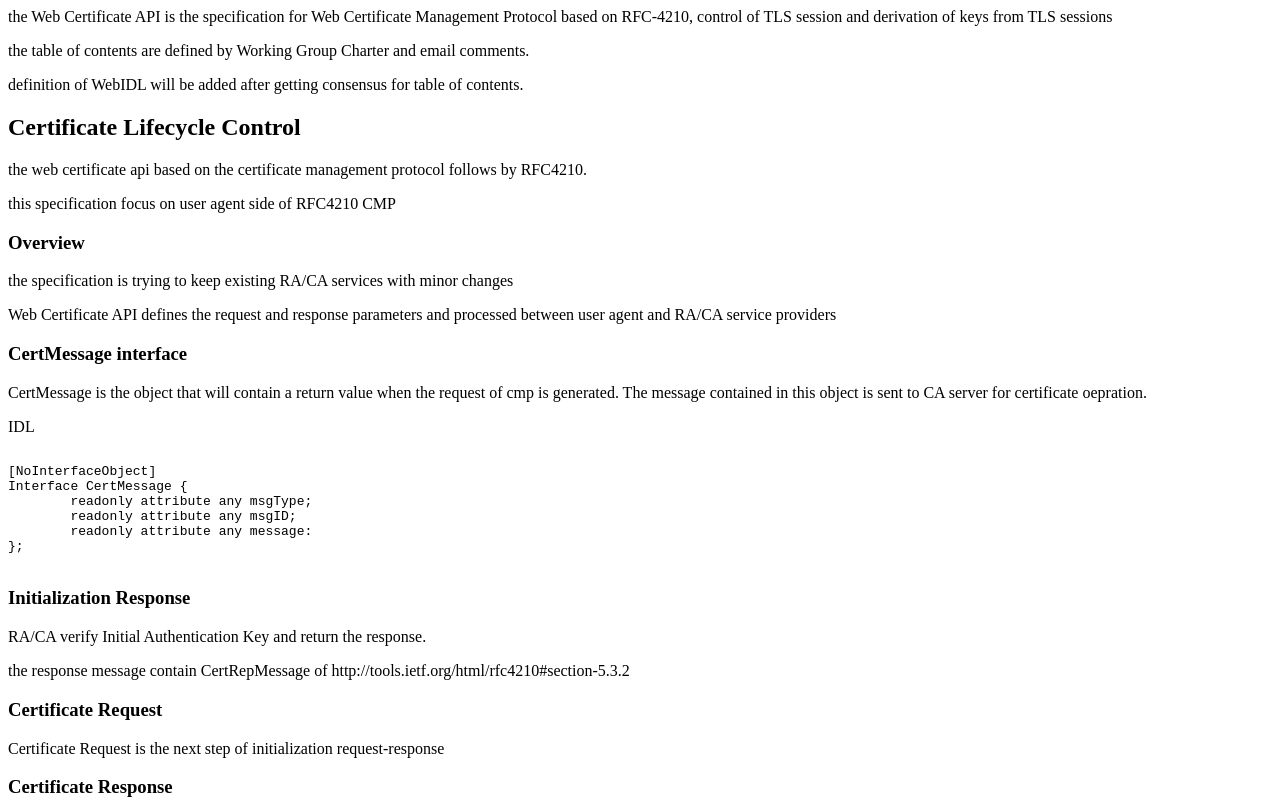
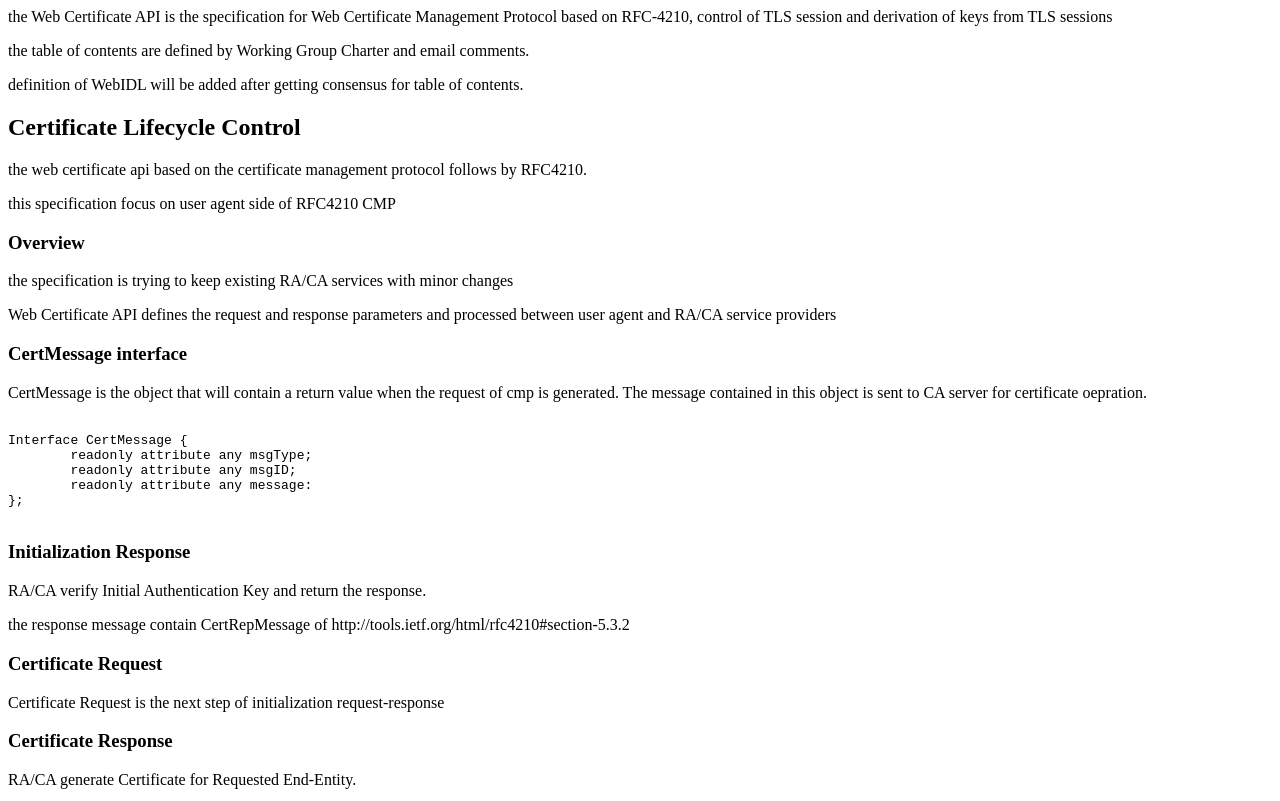
Before and after one commit to mountielee/webcertapi, a plain HTML site: page webcertapi_draft.html in a window 1280 px wide. Shown: the top 801 px of the page. Drawn offline with Linux system fonts and the light colour scheme.

Commit message:
Update webcertapi_draft.html

```diff
--- a/webcertapi_draft.html
+++ b/webcertapi_draft.html
@@ -58,14 +58,13 @@
 		<section class='informative'>
 			<h3>CertMessage interface</h3>
 			<p>CertMessage is the object that will contain a return value when the request of cmp is generated. The message contained in this object is sent to CA server for certificate oepration.</p>
-		<div class="block"><div class="blockTitleDiv"><span class="blockTitle">IDL</span></div><div class="blockContent"><pre class="code"><code class="idl-code">
-[NoInterfaceObject]
+		<pre class="code"><code class="idl-code">
 Interface CertMessage {
         readonly attribute any msgType;
         readonly attribute any msgID;
         readonly attribute any message:
 };
-        </code></pre></div></div>
+        </code></pre>
 
 		</section>
 		<section>
```
